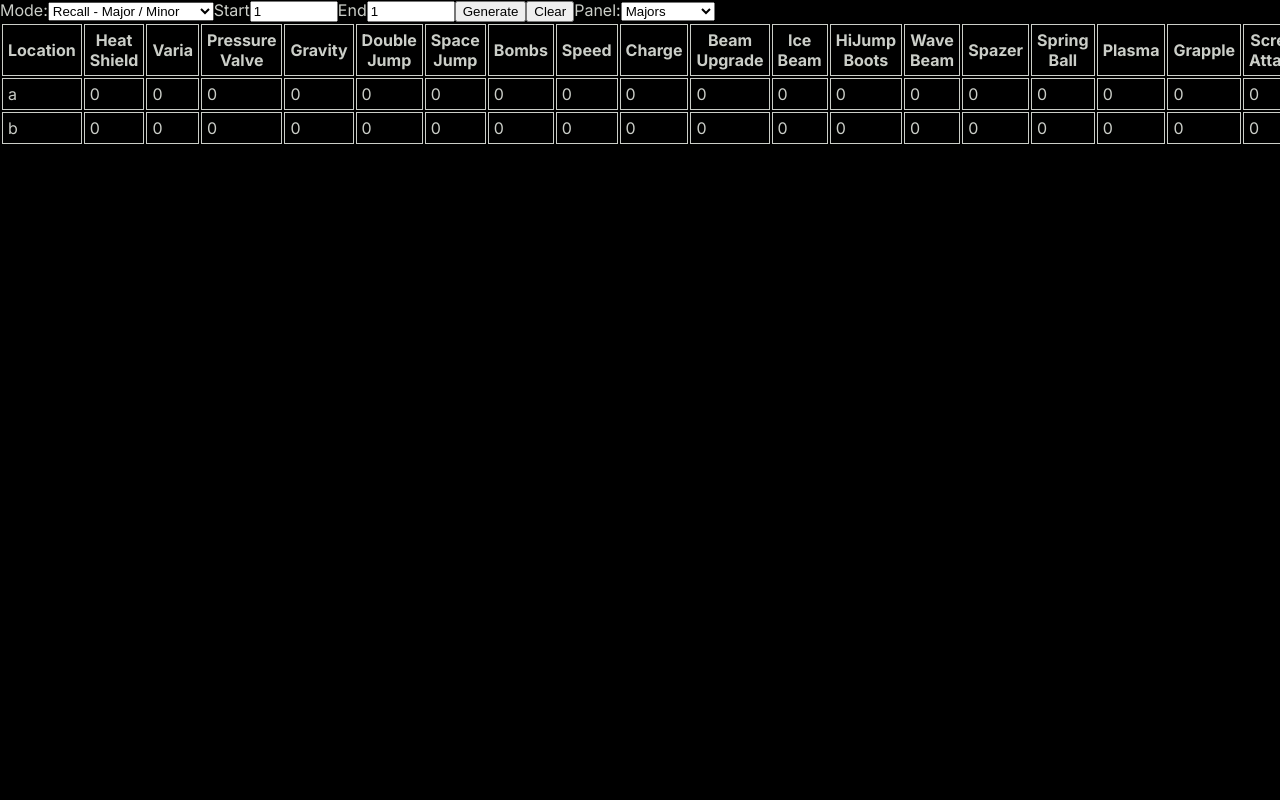
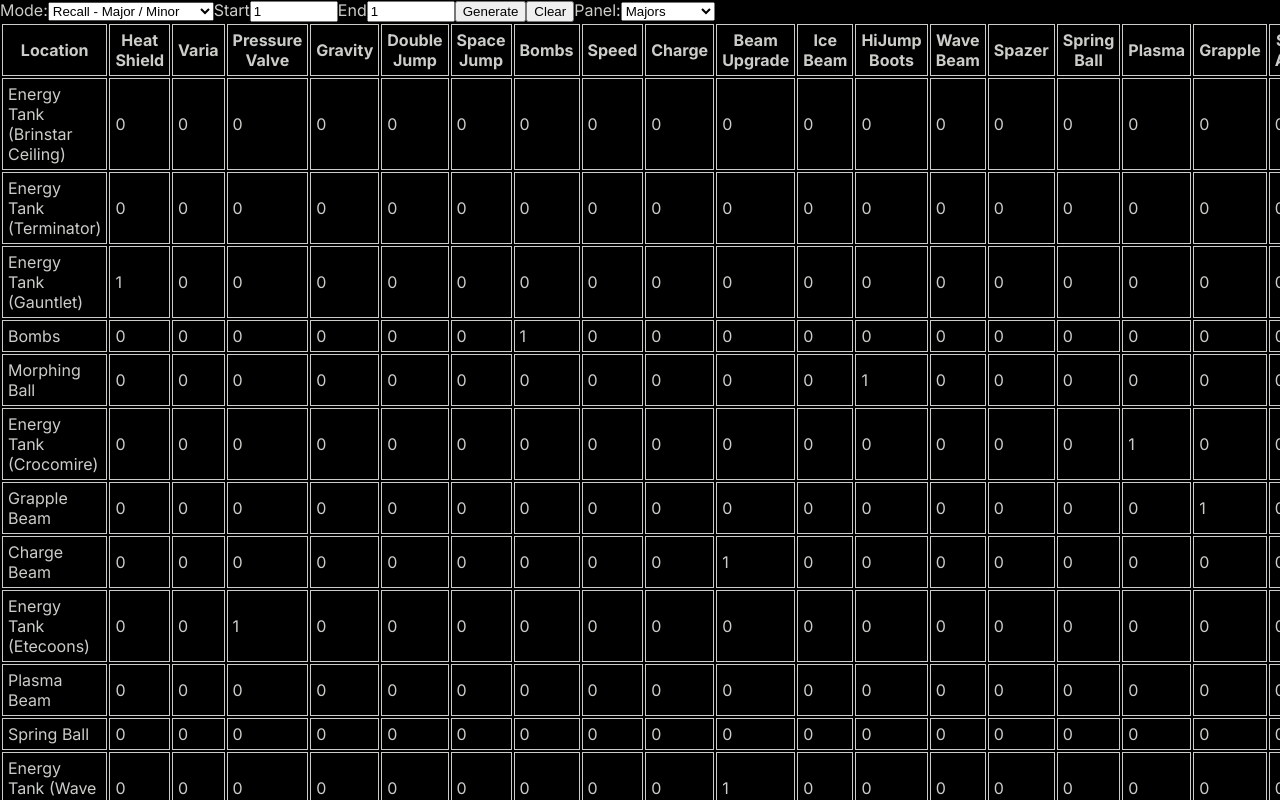
Before and after one commit to dashrando/dash-randomizer, a Next.js app in the folder apps/web-next/: page /stats in a window 1280 px wide. Both pictures are taken after a click on the button "Generate". Built offline with nearby package versions, Linux system fonts and the light colour scheme.

Commit message:
generates a recall seed

```diff
--- a/apps/web-next/app/stats/page.tsx
+++ b/apps/web-next/app/stats/page.tsx
@@ -1,11 +1,17 @@
 "use client";
 
 import styles from "./page.module.css";
-import { Item } from "../../../../packages/core/lib/items";
-import { getLocations } from "../../../../packages/core/lib/locations";
-import ModeRecall from "../../../../packages/core/lib/modes/modeRecall";
-import Loadout from "../../../../packages/core/lib/loadout";
+import { Item } from "@/../../packages/core/lib/items";
+import { getLocations } from "@/../../packages/core/lib/locations";
+import ModeRecall from "@/../../packages/core/lib/modes/modeRecall";
+import Loadout from "@/../../packages/core/lib/loadout";
 import { useState } from "react";
+import {
+  getMajorMinorPrePool,
+  isValidMajorMinor,
+  performVerifiedFill,
+  verifyItemProgression,
+} from "@/../../packages/core/lib/itemPlacement";
 
 const columns = [
   { header: "Heat Shield", item: Item.HeatShield },
@@ -61,13 +67,20 @@ function MajorItemRow({
 }) {
   return (
     <tr className="majorItemRow">
-      <td key="location" id="location" className={styles.thin_border}>
+      <td
+        key={`location_${row.locationName}`}
+        id="location"
+        className={styles.thin_border}
+      >
         {row.locationName}
       </td>
       {columns.map((c) => {
         const count = row.itemTypes.filter((t) => t == c.item).length;
         return (
-          <td key={c.header} className={styles.thin_border}>
+          <td
+            key={`${c.header}_${row.locationName}`}
+            className={styles.thin_border}
+          >
             {count / numSeeds}
           </td>
         );
@@ -80,9 +93,23 @@ export default function StatsPage() {
   const [rows, setRows] = useState([] as RowData[]);
 
   const generateSeeds = () => {
-    const temp: RowData[] = [];
-    temp.push({ locationName: "a", itemTypes: [] });
-    temp.push({ locationName: "b", itemTypes: [] });
+    let mode = new ModeRecall(1, getLocations());
+    let initLoad = new Loadout();
+    performVerifiedFill(
+      1,
+      mode.nodes,
+      mode.itemPool,
+      getMajorMinorPrePool,
+      initLoad,
+      isValidMajorMinor
+    );
+    let log: any[] = [];
+    verifyItemProgression(mode.nodes, log);
+    const temp: RowData[] = log.map((l) => {
+      const { item, location } = l;
+      return { locationName: location.name, itemTypes: [item.type] };
+    });
+
     setRows(temp);
   };
 
@@ -149,9 +176,15 @@ export default function StatsPage() {
         <table>
           <tbody>
             <MajorItemHeader />
-            {rows.map((r) => (
-              <MajorItemRow key={r.locationName} row={r} numSeeds={2} />
-            ))}
+            {rows
+              .filter((r) =>
+                r.itemTypes.some(
+                  (t) => columns.findIndex((c) => c.item == t) >= 0
+                )
+              )
+              .map((r) => (
+                <MajorItemRow key={r.locationName} row={r} numSeeds={1} />
+              ))}
           </tbody>
         </table>
       </div>
```
Also changed, not shown: packages/core/lib/itemPlacement.js.
